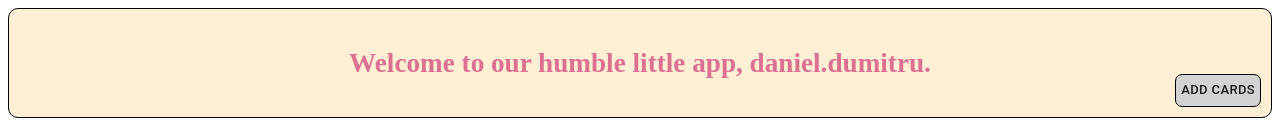
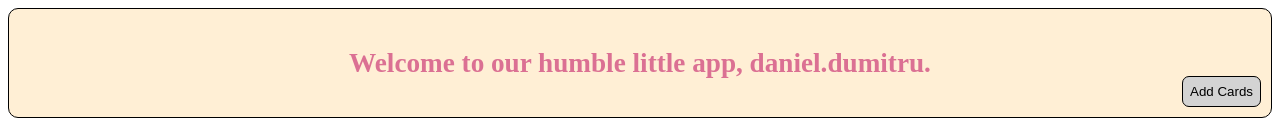
Before and after one commit to IsTheUsernameReallyTaken/urban-octo-licenta, a React (Create React App) app: page / in a window 1280 px wide. Shown: the top 132 px of the page. Built offline with nearby package versions, Linux system fonts and the light colour scheme; no server answers; the database is empty.

Commit message:
Some better styling?

```diff
--- a/src/components/WelcomeCard.jsx
+++ b/src/components/WelcomeCard.jsx
@@ -20,7 +20,7 @@ const Title = styled.h1`
   color: palevioletred;
 `;
 
-const ButtonDiv = styled.div`
+const ButtonDiv = styled.button`
   position: absolute;
   bottom: 0;
   right: 0;
@@ -30,6 +30,7 @@ const ButtonDiv = styled.div`
   border-width: thin;
 
   margin: 10px;
+  padding: 7px;
   background: lightgrey;
 `;
 
@@ -40,16 +41,14 @@ export default function WelcomeCard(props) {
   return (
     <Wrapper>
       <Title>{welcome}</Title>
-      <ButtonDiv>
-        <Button
+      <ButtonDiv
         color="default"
         size="small"
         onClick={() => {
           setButtonShow(true);
         }}
       >
-          ADD CARDS
-        </Button>
+        Add Cards
       </ButtonDiv>
       <PopUp show={buttonShow} showFunction={setButtonShow} />
     </Wrapper>
```
Lines whose indentation alone changed are shown as unchanged.
